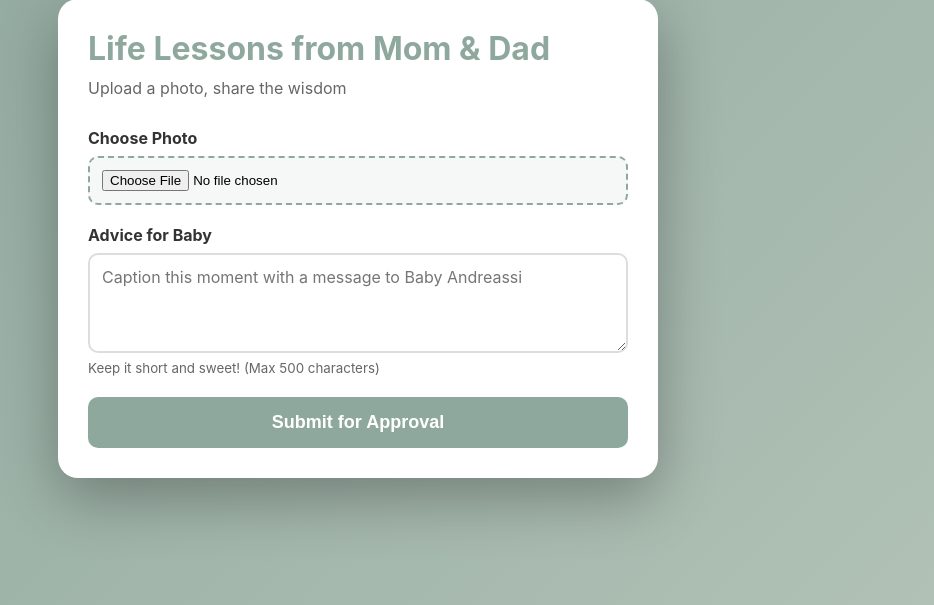
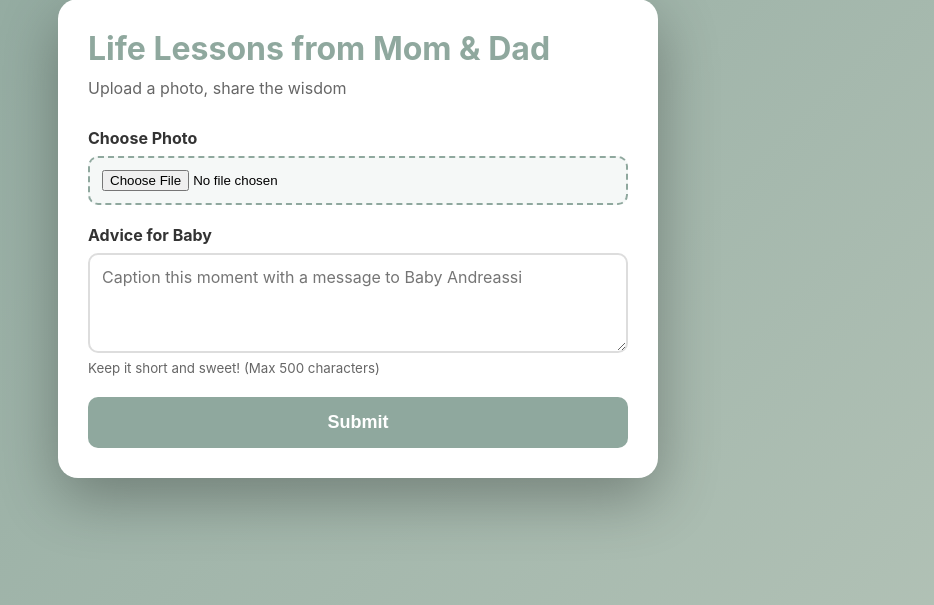
Before and after one commit to allison-dzubak/babyshower, a Flask app: page /upload in a window 1280 px wide. Shown: the part 21-626 px from the top of the page, without its empty margins (282-1216 px from the left). Run offline with Flask 3, Linux system fonts and the light colour scheme; some libraries are stand-ins or nearby versions.

Commit message:
Simplify upload button and success message

```diff
--- a/app.py
+++ b/app.py
@@ -183,7 +183,7 @@ def upload():
                 db.session.add(new_photo)
                 db.session.commit()
 
-                return jsonify({'success': True, 'message': 'Photo uploaded! Waiting for approval...'})
+                return jsonify({'success': True, 'message': 'Photo uploaded!'})
 
             except ValueError as e:
                 # R2 credentials not configured
--- a/templates/upload.html
+++ b/templates/upload.html
@@ -79,7 +79,7 @@ textarea {
             <small style="color: #666;">Keep it short and sweet! (Max 500 characters)</small>
         </div>
 
-        <button type="submit" class="btn">Submit for Approval</button>
+        <button type="submit" class="btn">Submit</button>
     </form>
 </div>
 {% endblock %}
@@ -133,7 +133,7 @@ document.getElementById('uploadForm').addEventListener('submit', async function(
 
         if (response.ok) {
             message.className = 'message success';
-            message.textContent = result.message || 'Photo uploaded successfully! It will appear after approval.';
+            message.textContent = result.message || 'Photo uploaded successfully!';
             message.style.display = 'block';
             this.reset();
             document.getElementById('preview').style.display = 'none';
@@ -153,7 +153,7 @@ document.getElementById('uploadForm').addEventListener('submit', async function(
         window.scrollTo(0, 0);
     } finally {
         btn.disabled = false;
-        btn.textContent = 'Submit for Approval';
+        btn.textContent = 'Submit';
     }
 });
 </script>
```
